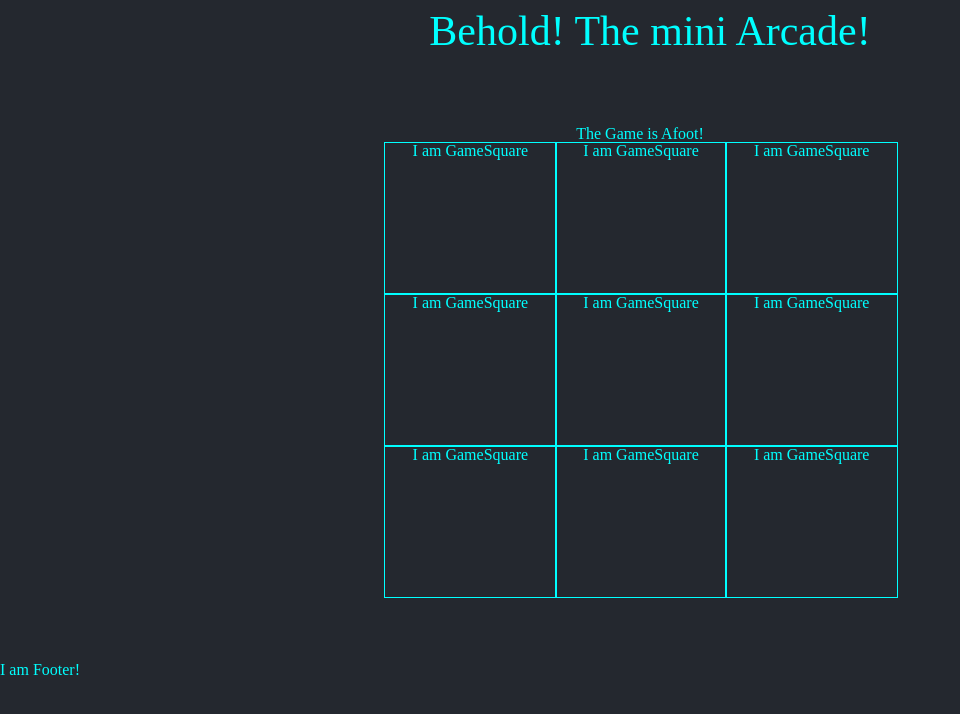
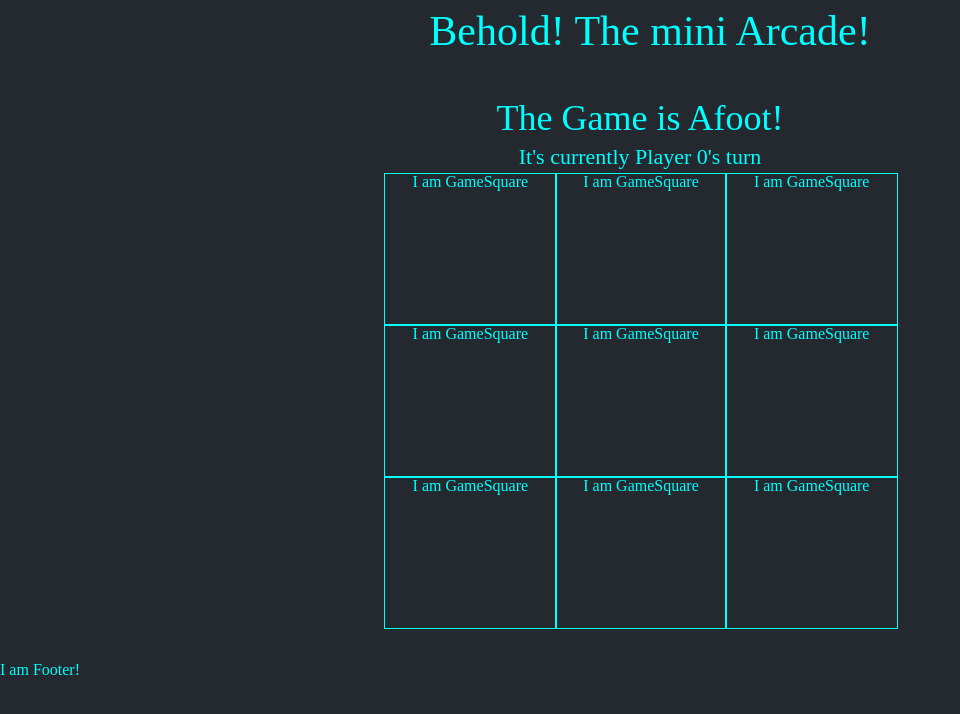
Before and after one commit to CD-Mackay/mini-arcade, a React app: page /tictactoe in a window 1280 px wide. Shown: the top 714 px of the page, without its empty margins (0-960 px from the left). Built offline with nearby package versions, Linux system fonts and the light colour scheme.

Commit message:
style game interface

```diff
--- a/client/src/components/games/tictactoe/StyledTic.js
+++ b/client/src/components/games/tictactoe/StyledTic.js
@@ -26,6 +26,17 @@ justify-content: center;
     }
   }
 }
+#game-header {
+  h4 {
+    font-size: 36px;
+    padding: 5px;
+  }
+  p {
+    font-size: 22px;
+    padding: 5px;
+  }
+
+}
 .game-grid {
   display: grid;
   grid-template-columns: 1fr 1fr 1fr;
--- a/client/src/components/games/tictactoe/Tic.js
+++ b/client/src/components/games/tictactoe/Tic.js
@@ -29,8 +29,12 @@ const Tic = () => {
         </div>
       </div>
       }
-      {gamePhase === "play" && <div>
-        <h4>The Game is Afoot!</h4>
+      {gamePhase === "play" &&
+      <div>
+        <div id="game-header">
+          <h4>The Game is Afoot!</h4>
+          <p>It's currently Player {playerTurn}'s turn</p>
+        </div>
         <div className="game-grid">
           {gameBoard}
         </div>
--- a/client/src/components/games/tictactoe/atoms/gameSquare/GameSquare.js
+++ b/client/src/components/games/tictactoe/atoms/gameSquare/GameSquare.js
@@ -1,8 +1,12 @@
-import React from 'react';
+import React, { useState } from 'react';
 
 import StyledGameSquare from './StyledGameSquare';
 
 const GameSquare = ({index}) => {
+
+  const [selected, setSelected] = useState(false);
+  const [player, setPlayer] = useState(0);
+
   return (
     <StyledGameSquare id={`game-square-${index}`}>
       <p>I am GameSquare</p>
```
